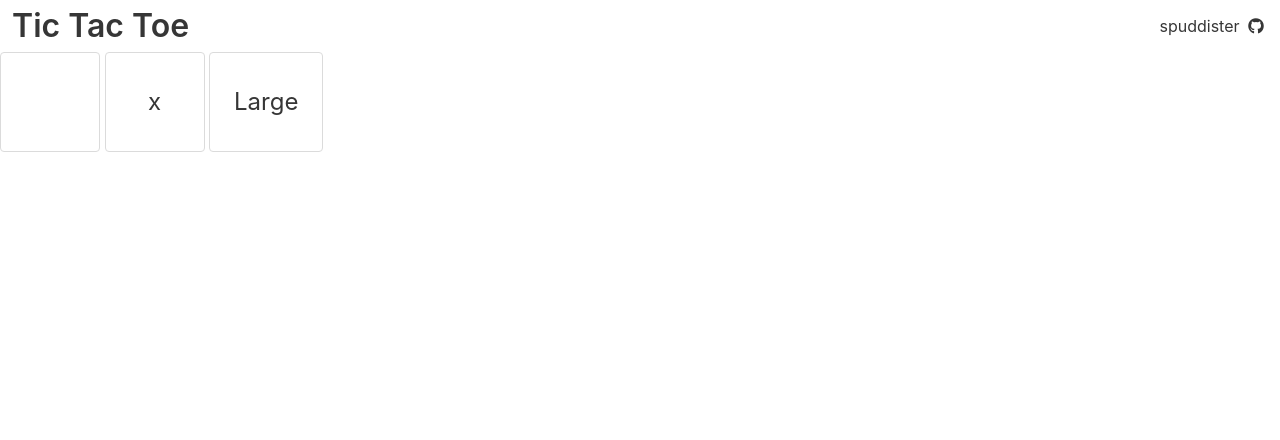
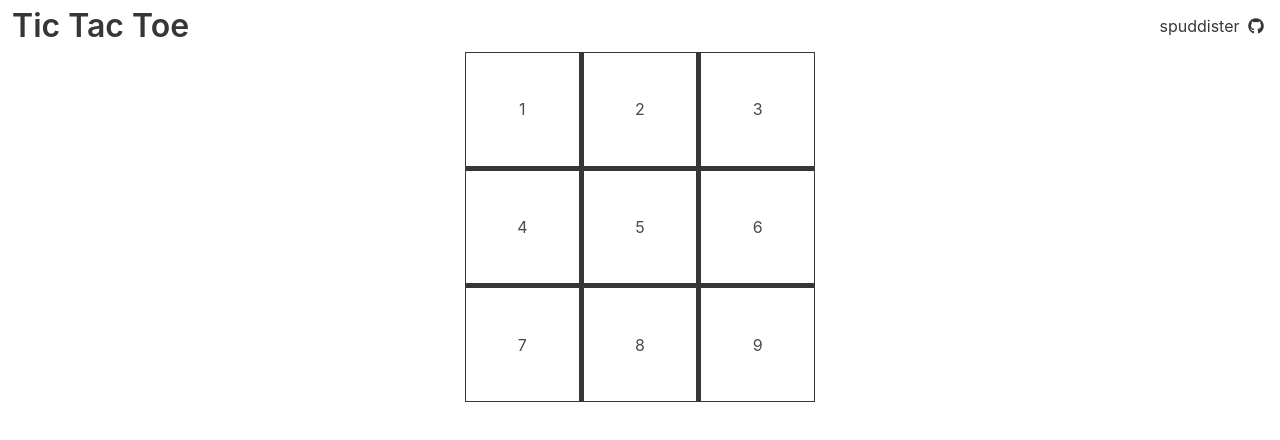
Before and after one commit to spuddister/tic-tac-toe-project, a plain HTML site: page index.html in a window 1280 px wide. Drawn offline with nearby package versions, Linux system fonts and the light colour scheme.

Commit message:
Added gameboard with 9 tiles for tic tac toe.

```diff
--- a/index.html
+++ b/index.html
@@ -29,9 +29,23 @@
     </div>
   </nav>
 
-    <button class="button is-large"></button>
-    <button class="button is-large">x</button>
-    <button class="button is-large">Large</button>
+  <div class="gameboard-container">
+    <div class="gameboard-wrapper">
+
+        <div class="tiles">1</div>
+        <div class="tiles">2</div>
+        <div class="tiles">3</div>
+        <div class="tiles">4</div>
+        <div class="tiles">5</div>
+        <div class="tiles">6</div>
+        <div class="tiles">7</div>
+        <div class="tiles">8</div>
+        <div class="tiles">9</div>
+
+
+    </div>
+  </div>
+
 
 </body>
 </html>
--- a/styles.css
+++ b/styles.css
@@ -1,4 +1,32 @@
-.button {
+/* .button {
     min-height: 100px;
     min-width: 100px;
+} */
+
+.gameboard-wrapper {
+    min-width: 350px;
+    min-height: 350px;
+    background-color: #363636;
+    display: grid;
+    grid-template-columns: 1fr 1fr 1fr;
+    grid-template-rows: 1fr 1fr 1fr;
+    gap: 5px;
+    overflow: hidden;
+    border: #363636 1px solid;
 }
+
+.tiles {
+    background-color: white;
+    padding: 5px;
+    display: flex;
+    justify-content: center;
+    align-items: center;
+}
+.tiles:hover {
+    transform: scale(1.05);
+}
+
+.gameboard-container {
+    display: flex;
+    justify-content: center;
+}
```
Lines whose indentation alone changed are shown as unchanged.
